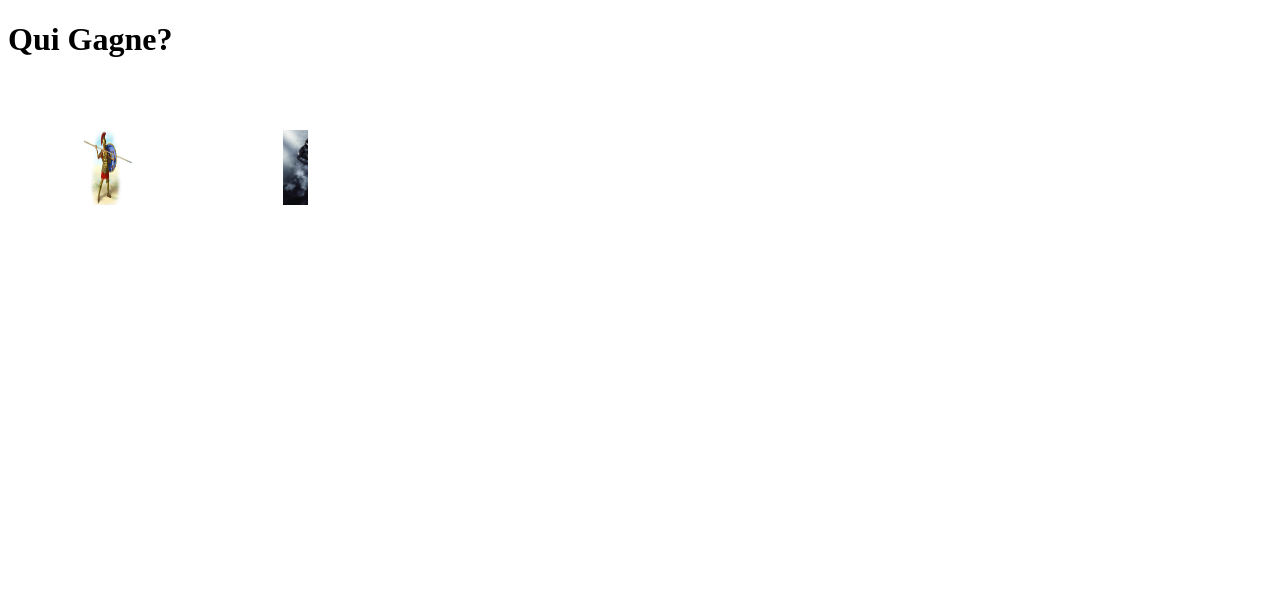
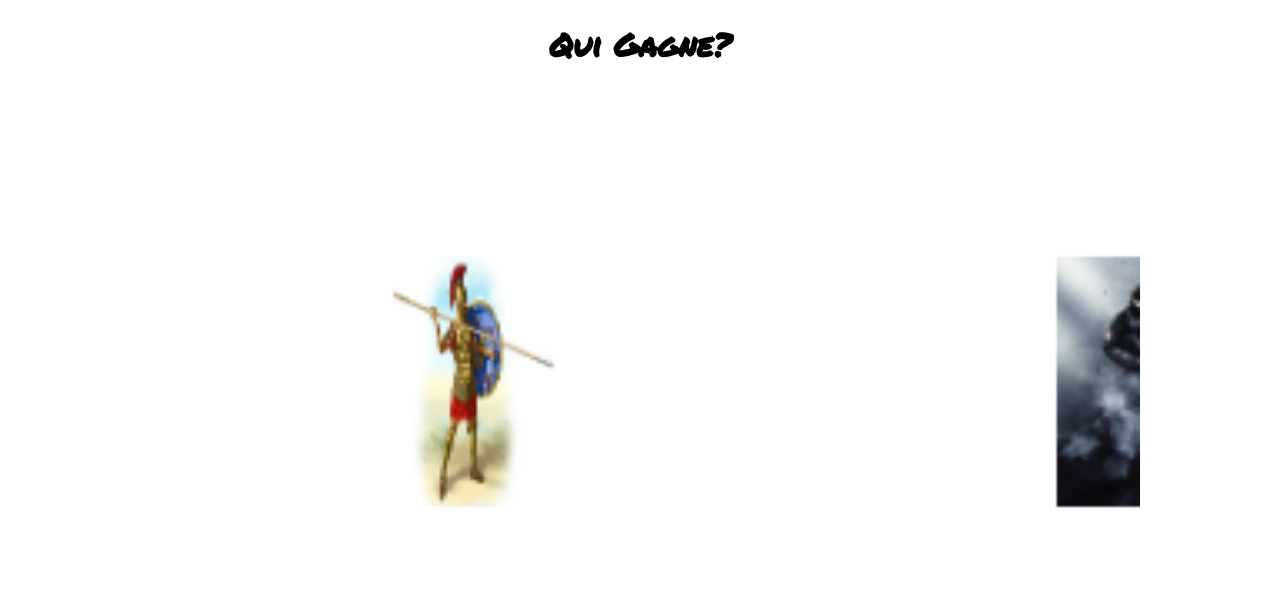
Before and after one commit to EtienneTrzpit/QuiGagne-, a plain HTML site: page index.html in a window 1280 px wide. Drawn offline with Linux system fonts and the light colour scheme.

Commit message:
affichage des deux images 3

```diff
--- a/index.html
+++ b/index.html
@@ -3,7 +3,7 @@
     <head>
         <title>Accueil</title>
         <meta charset="utf-8">
-        <link rel=""stylesheet" href="style.css">
+        <link rel="stylesheet" href="style.css">
         <link rel="preconnect" href="https://fonts.googleapis.com">
         <link rel="preconnect" href="https://fonts.gstatic.com" crossorigin>
         <link href="https://fonts.googleapis.com/css2?family=Permanent+Marker&display=swap" rel="stylesheet">
```
